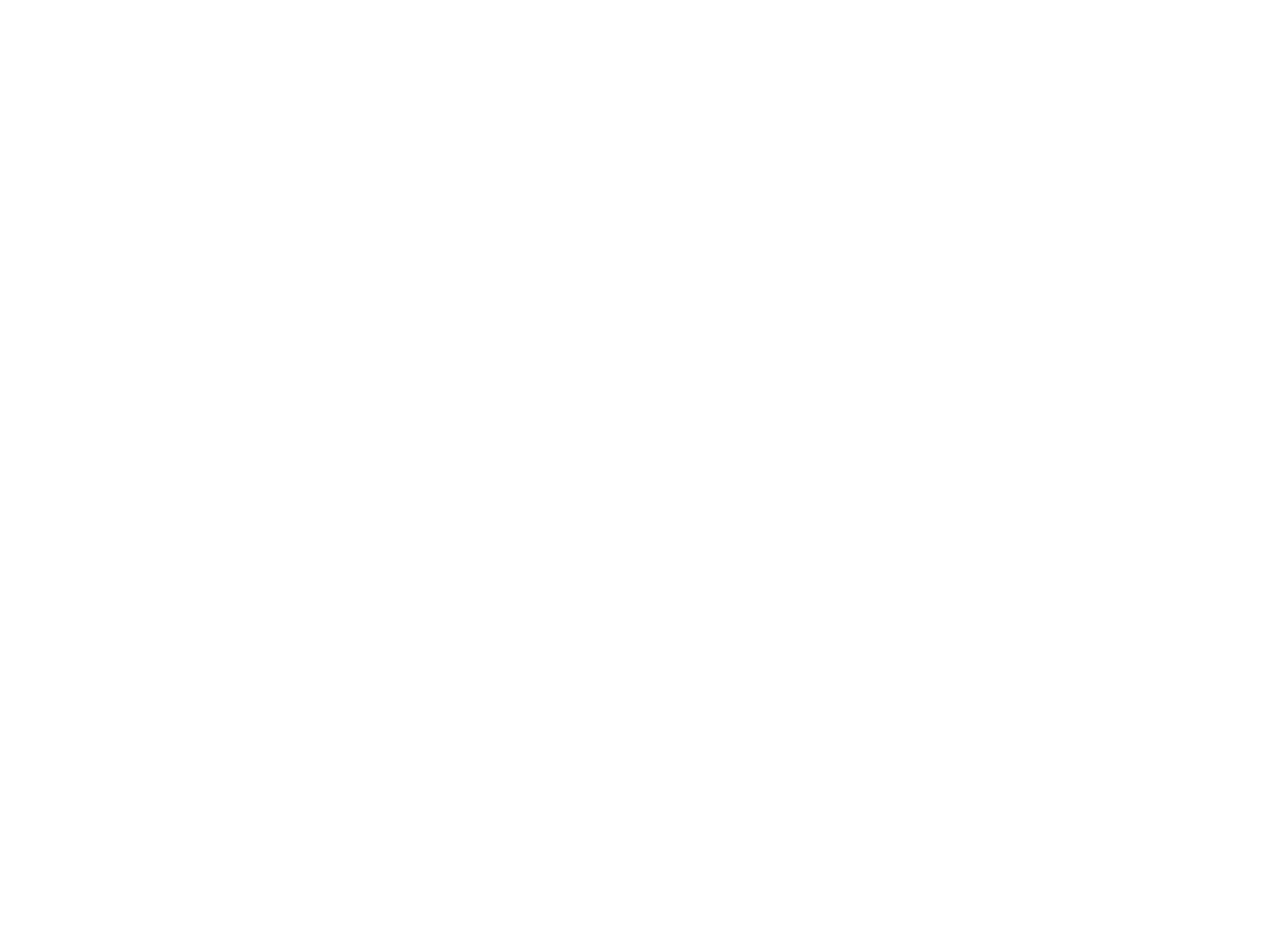
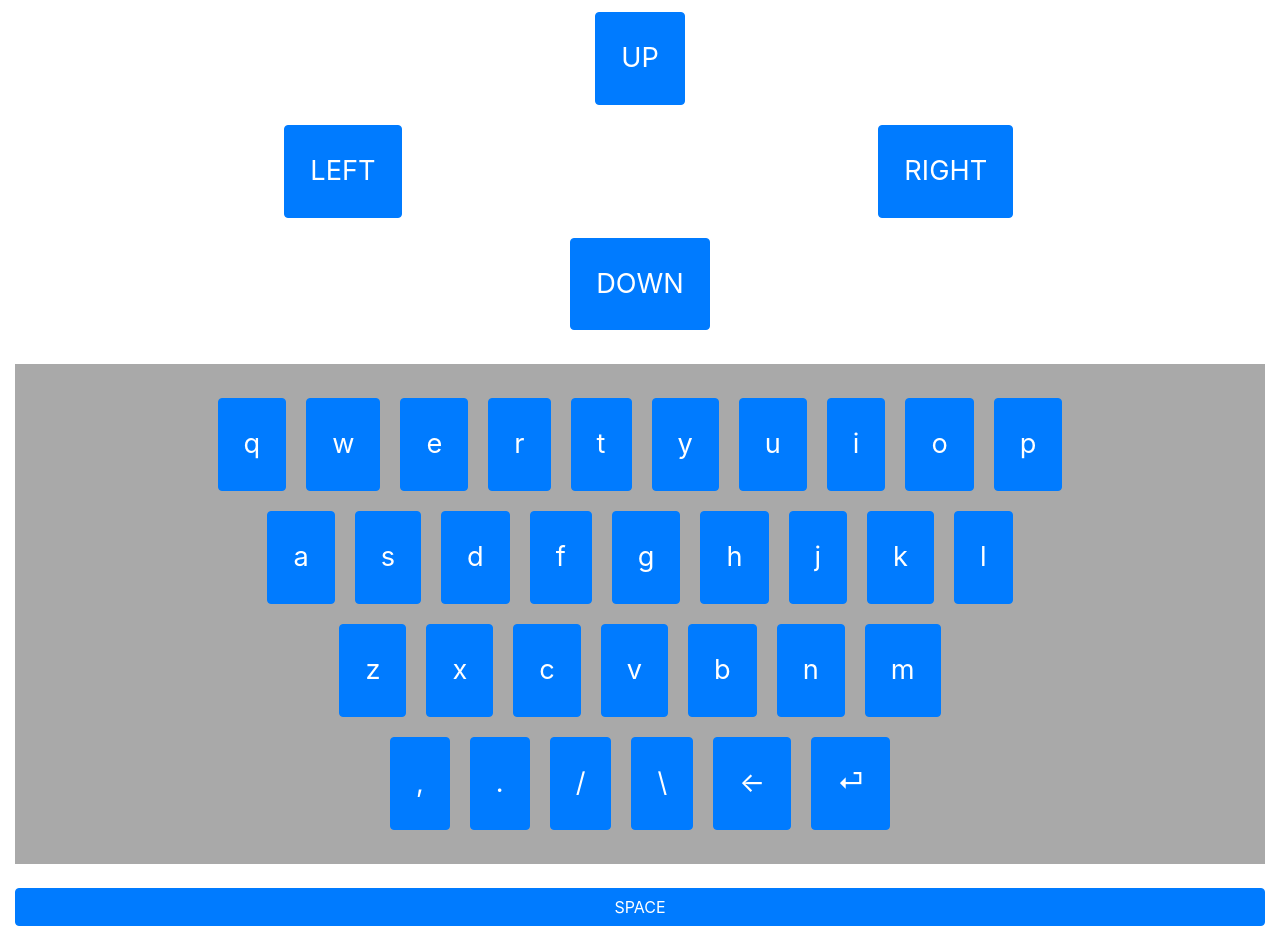
Before and after one commit to CurtisNewbie/RemoteKeyTypeApp, an Angular app in the folder angularFront/: page / in a window 1280 px wide. Shown: the part 180-1130 px from the top of the page. Before the commit the page ends 800 px from the top, so only its background shows below. Built offline with nearby package versions, Linux system fonts and the light colour scheme.

Commit message:
Update UI & support forward and backword slash

```diff
--- a/angularFront/src/app/keyboard/keyboard.component.css
+++ b/angularFront/src/app/keyboard/keyboard.component.css
@@ -1,7 +1,7 @@
 .keyboard {
   background: darkgray;
 }
-@media (max-width: 599.99px) {
+@media (max-width: 399.99px) {
   .container-fluid {
     padding: 0px;
   }
@@ -11,10 +11,34 @@
   }
 }
 
+@media (min-width: 400px) and (max-width: 499.99px) {
+  .container-fluid {
+    padding: 0px;
+  }
+
+  .key {
+    margin: 2.3px;
+    font-size: 1.2em;
+  }
+}
+
+@media (min-width: 500px) and (max-width: 599.99px) {
+  .container-fluid {
+    padding: 0px;
+  }
+
+  .key {
+    padding: 13px;
+    margin: 3px;
+    font-size: 1.4em;
+  }
+}
+
 @media (min-width: 600px) and (max-width: 991.98px) {
   .key {
-    padding: 15px;
+    padding: 20px;
     margin: 4px;
+    font-size: 1.5em;
   }
 }
 
@@ -22,5 +46,6 @@
   .key {
     padding: 25px;
     margin: 10px;
+    font-size: 1.7em;
   }
 }
--- a/angularFront/src/app/keyboard/keyboard.component.html
+++ b/angularFront/src/app/keyboard/keyboard.component.html
@@ -16,32 +16,33 @@
             <button class="btn btn-primary" (click)="sendAuthKey()">Send</button>
         </div>
     </div>
-    <div *ngIf="wss && authKeySent">
+    <!-- <div *ngIf="wss && authKeySent"> -->
+    <div>
         <div class="row">
             <div class="col"></div>
             <div class="col text-center">
-                <button class="btn btn-primary" (click)="sendInstruction(KEY_EVENT.ARROW_UP)">UP</button>
+                <button class="btn btn-primary key" (click)="sendInstruction(KEY_EVENT.ARROW_UP)">UP</button>
             </div>
             <div class="col"></div>
         </div>
         <div class="row">
             <div class="col text-right">
-                <button class="btn btn-primary " (click)="sendInstruction(KEY_EVENT.ARROW_LEFT)">LEFT</button>
+                <button class="btn btn-primary key" (click)="sendInstruction(KEY_EVENT.ARROW_LEFT)">LEFT</button>
             </div>
             <div class="col"></div>
             <div class="col text-left">
-                <button class="btn btn-primary" (click)="sendInstruction(KEY_EVENT.ARROW_RIGHT)">RIGHT</button>
+                <button class="btn btn-primary key" (click)="sendInstruction(KEY_EVENT.ARROW_RIGHT)">RIGHT</button>
             </div>
         </div>
         <div class="row">
             <div class="col"></div>
             <div class="col text-center">
-                <button class="btn btn-primary" (click)="sendInstruction(KEY_EVENT.ARROW_DOWN)">DOWN</button>
+                <button class="btn btn-primary key" (click)="sendInstruction(KEY_EVENT.ARROW_DOWN)">DOWN</button>
             </div>
             <div class="col"></div>
         </div>
         <div>
-            <div class="keyboard pt-2 pb-2 mt-4 mb-4">
+            <div class="keyboard pt-4 pb-4 mt-4 mb-4">
                 <button class="btn btn-primary key" (click)="sendInstruction(KEY_EVENT.Q)">q</button>
                 <button class="btn btn-primary key" (click)="sendInstruction(KEY_EVENT.W)">w</button>
                 <button class="btn btn-primary key" (click)="sendInstruction(KEY_EVENT.E)">e</button>
@@ -62,7 +63,6 @@
                 <button class="btn btn-primary key" (click)="sendInstruction(KEY_EVENT.J)">j</button>
                 <button class="btn btn-primary key" (click)="sendInstruction(KEY_EVENT.K)">k</button>
                 <button class="btn btn-primary key" (click)="sendInstruction(KEY_EVENT.L)">l</button>
-                <button class="btn btn-primary key" (click)="sendInstruction(KEY_EVENT.BACKSPACE)">&lt;-</button>
                 <br>
                 <button class="btn btn-primary key" (click)="sendInstruction(KEY_EVENT.Z)">z</button>
                 <button class="btn btn-primary key" (click)="sendInstruction(KEY_EVENT.X)">x</button>
@@ -71,13 +71,17 @@
                 <button class="btn btn-primary key" (click)="sendInstruction(KEY_EVENT.B)">b</button>
                 <button class="btn btn-primary key" (click)="sendInstruction(KEY_EVENT.N)">n</button>
                 <button class="btn btn-primary key" (click)="sendInstruction(KEY_EVENT.M)">m</button>
+                <br>
                 <button class="btn btn-primary key" (click)="sendInstruction(KEY_EVENT.COMMA)">,</button>
                 <button class="btn btn-primary key" (click)="sendInstruction(KEY_EVENT.PERIOD)">.</button>
+                <button class="btn btn-primary key" (click)="sendInstruction(KEY_EVENT.SLASH)">/</button>
+                <button class="btn btn-primary key" (click)="sendInstruction(KEY_EVENT.BACKSLASH)">\</button>
+                <button class="btn btn-primary key" (click)="sendInstruction(KEY_EVENT.BACKSPACE)">&lt;-</button>
                 <button class="btn btn-primary key" (click)="sendInstruction(KEY_EVENT.ENTER)">&#x23ce;</button>
             </div>
         </div>
 
-        <div class="mt-4">
+        <div class="mt-4 mb-4">
             <button class="btn btn-primary" style="width: 100%;"
                 (click)="sendInstruction(KEY_EVENT.SPACE)">SPACE</button>
         </div>
--- a/angularFront/src/app/keyboard/keyboard.component.ts
+++ b/angularFront/src/app/keyboard/keyboard.component.ts
@@ -46,7 +46,9 @@ export class KeyboardComponent implements OnInit {
     BACKSPACE: "backspace",
     COMMA: "comma",
     PERIOD: "period",
-    ENTER: "enter"
+    ENTER: "enter",
+    SLASH: "slash",
+    BACKSLASH: "bslash"
   }
 
   wss: WebSocketSubject<string> = null;
```
Also changed, not shown: 1 other file (tests, documents, lock files or other folders).
